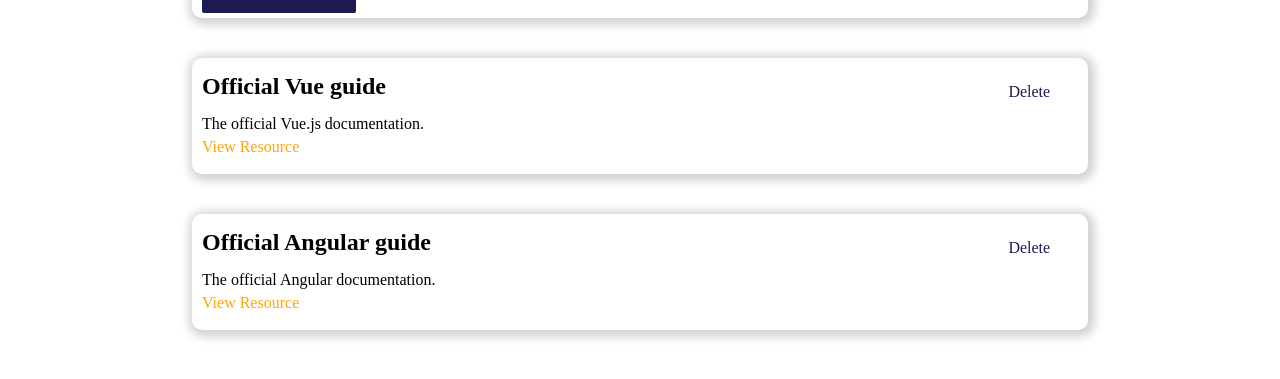
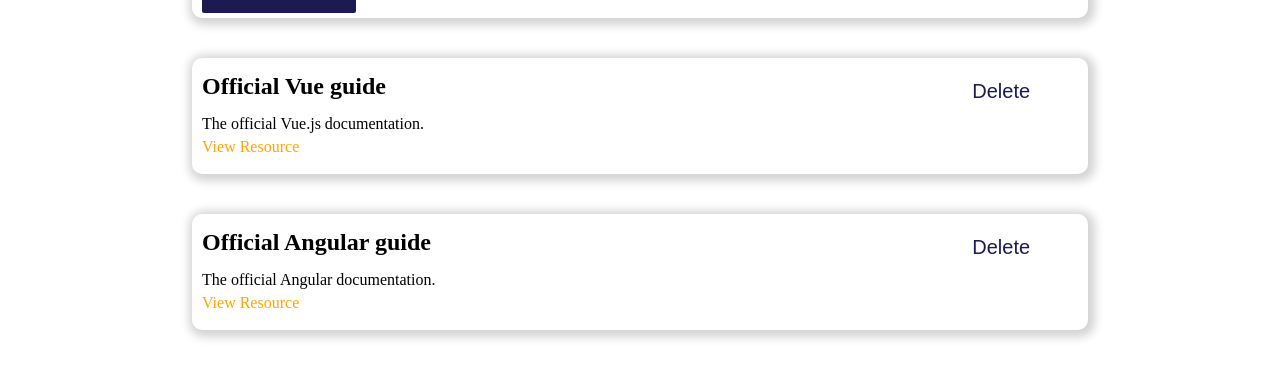
Before and after one commit to gilvicentevieira/the-learning-resources-app, a Vue app: page / in a window 1280 px wide. Shown: the part 205-584 px from the top of the page. Built offline with nearby package versions, Linux system fonts and the light colour scheme.

Commit message:
use TheButton in Resource comp

```diff
--- a/src/components/Resource.vue
+++ b/src/components/Resource.vue
@@ -1,9 +1,11 @@
 <template>
-  <div>
-    <h1>{{res.title}}</h1>
+  <div class="container">
+    <div class="first-row">
+      <h1>{{res.title}}</h1>
+      <the-button @click="$emit('delete-res', res.link)">Delete</the-button>
+    </div>
     <p>{{ res.description }}</p>
     <a :href="res.link" target="_blank">View Resource</a>
-    <label @click="$emit('delete-res', res.link)">Delete</label>
   </div>
 </template>
 
@@ -17,7 +19,7 @@
 
 <style scoped>
 
-  div{
+  .container{
     position: relative;
     padding: 10px;
     height: 12vh;
@@ -28,8 +30,14 @@
     border-radius: 10px;
   }
 
-  div:hover {
+  .container:hover {
     background: rgb(235, 235, 235);
+  }
+
+  .first-row{
+    display: flex;
+    width: 100%;
+    justify-content: space-between;
   }
 
   h1 {
@@ -44,16 +52,4 @@
     margin-top: 5px;
   }
 
-  label {
-    color: rgb(27, 27, 82);
-    position: absolute;
-    padding: 10px;
-    top: 15px;
-    left: 90%;
-  }
-
-  label:hover {
-    background-color: rgb(207, 151, 198);
-  }
-
 </style>
```
